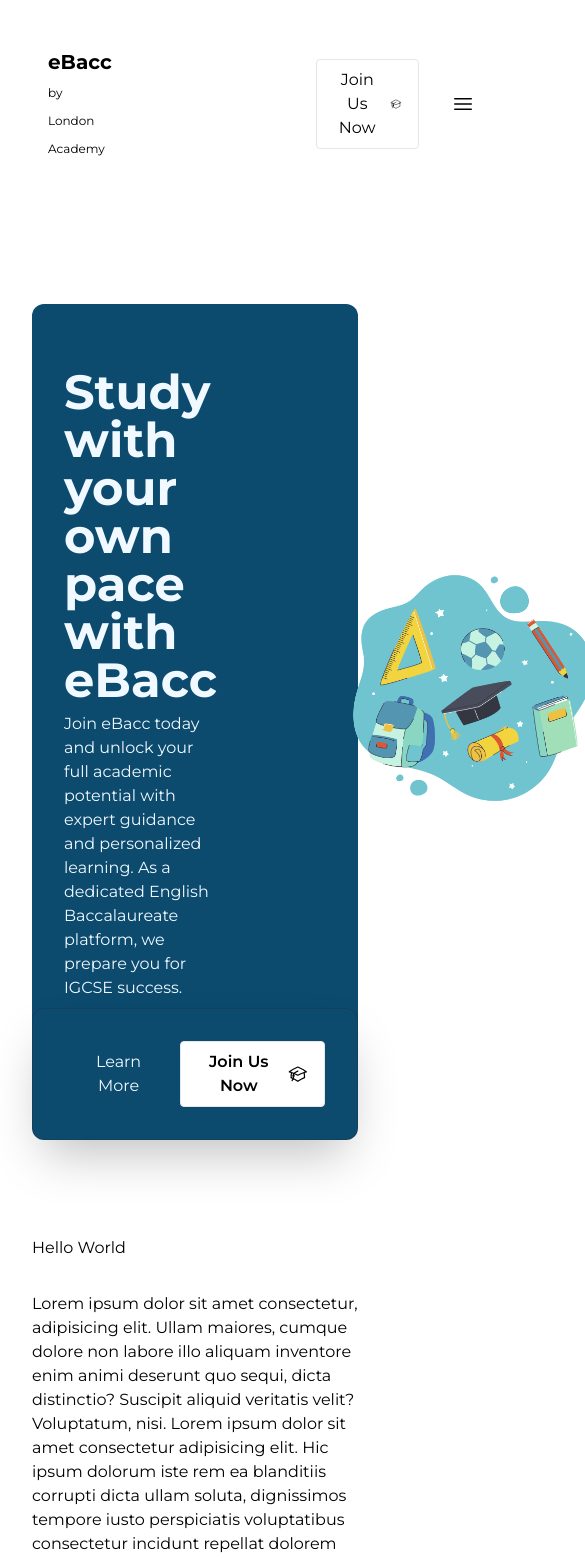
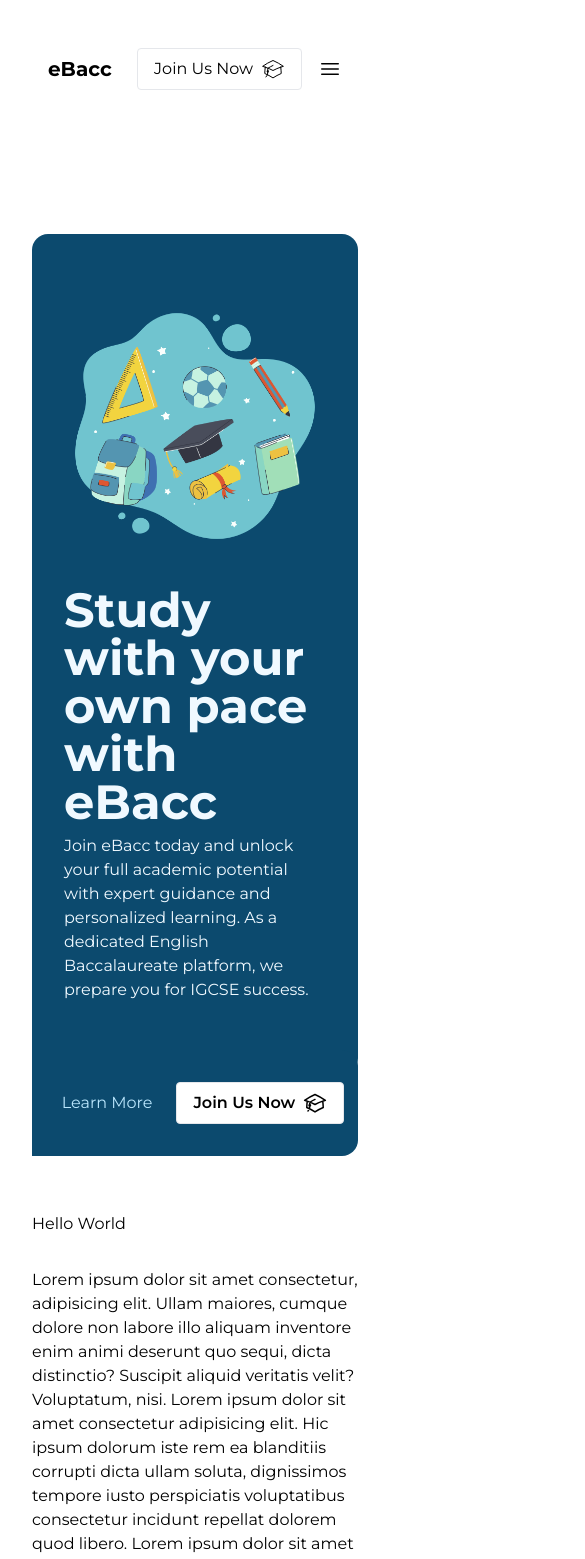
Before and after one commit to Labrahmi/ebacc, a Next.js app: page / in a window 390 px wide. Shown: the top 1559 px of the page, 585 px wide, since content can reach past the window. Built offline with nearby package versions, Linux system fonts and the light colour scheme.

Commit message:
fix mobile and improve hero UI

```diff
--- a/src/app/navBar.tsx
+++ b/src/app/navBar.tsx
@@ -11,9 +11,9 @@ export class NavBar extends React.Component<IProps, {}> {
         return (
             <nav className="w-full flex justify-between items-center z-10 p-4">
                 <a href='/' className="flex justify-center items-center gap-2 select-none">
-                    <h1 className='font-bold text-xl'>eBacc <span className='text-xs font-normal'>by London Academy</span></h1>
+                    <h1 className='font-bold text-xl'>eBacc <span className='text-xs font-normal hidden md:inline'>by London Academy</span></h1>
                 </a>
-                <ul className="flex gap-3 invisible">
+                <ul className="flex gap-3 invisible hidden md:inline">
                     <li><a className='hover:underline' href='/'>Home</a></li>
                     <li><a className='hover:underline' href='/cats'>Cats</a></li>
                     <li><a className='hover:underline' href='/dogs'>Dogs</a></li>
@@ -26,7 +26,7 @@ export class NavBar extends React.Component<IProps, {}> {
                             <path strokeLinecap="round" strokeLinejoin="round" d="M4.26 10.147a60.438 60.438 0 0 0-.491 6.347A48.62 48.62 0 0 1 12 20.904a48.62 48.62 0 0 1 8.232-4.41 60.46 60.46 0 0 0-.491-6.347m-15.482 0a50.636 50.636 0 0 0-2.658-.813A59.906 59.906 0 0 1 12 3.493a59.903 59.903 0 0 1 10.399 5.84c-.896.248-1.783.52-2.658.814m-15.482 0A50.717 50.717 0 0 1 12 13.489a50.702 50.702 0 0 1 7.74-3.342M6.75 15a.75.75 0 1 0 0-1.5.75.75 0 0 0 0 1.5Zm0 0v-3.675A55.378 55.378 0 0 1 12 8.443m-7.007 11.55A5.981 5.981 0 0 0 6.75 15.75v-1.5" />
                         </svg>
                     </button>
-                    <a href="#">
+                    <a className='hidden md:inline' href="#">
                         <Image
                             className='w-10 rounded'
                             src={"/Flag_of_France.png"}
@@ -37,7 +37,7 @@ export class NavBar extends React.Component<IProps, {}> {
                     </a>
                     <div className='cursor-pointer'>
                         <svg xmlns="http://www.w3.org/2000/svg" fill="none" viewBox="0 0 24 24" strokeWidth="1.5" stroke="currentColor" className="size-6">
-                            <path stroke-linecap="round" stroke-linejoin="round" d="M3.75 6.75h16.5M3.75 12h16.5m-16.5 5.25h16.5" />
+                            <path strokeLinecap="round" strokeLinejoin="round" d="M3.75 6.75h16.5M3.75 12h16.5m-16.5 5.25h16.5" />
                         </svg>
                     </div>
                 </div>
--- a/src/app/page.tsx
+++ b/src/app/page.tsx
@@ -8,15 +8,15 @@ export default function Home() {
       <NavBar />
       <div className="flex py-16"></div>
       <PageWrapper>
-        <main className="flex items-center justify-between w-full gap-32 p-8 py-16 group bg-sky-900 rounded-xl text-sky-50">
+        <main className="flex flex-col-reverse md:flex-row items-center justify-between w-full md:gap-32 gap-8 p-8 py-16 group bg-sky-900 rounded-2xl text-sky-50">
           <div className="">
             <h1 className="font-bold text-5xl">Study with your own pace with eBacc</h1>
             <p className="py-2">Join eBacc today and unlock your full academic potential with expert guidance and personalized learning. As a dedicated English Baccalaureate platform, we prepare you for IGCSE success.</p>
           </div>
           <div className="">
-            <div className="w-64 h-64 rounded-xl relative">
+            <div className="w-64 h-64 rounded-2xl relative">
               <Image
-                className="absolute hover:scale-105 transition-all duration-300"
+                className="absolute md:hover:scale-105 transition-all duration-300"
                 src="/7394943-ai.png"
                 alt="Next.js logo"
                 width={500}
@@ -26,14 +26,14 @@ export default function Home() {
           </div>
         </main>
         <div>
-          <div className="flex flex-row-reverse justify-center items-center p-8 gap-2 bg-sky-900 border border-zinc-800 border-opacity-25 rounded-xl shadow-2xl w-fit m-auto relative -top-16">
+          <div className="flex flex-row-reverse justify-center items-center py-8 gap-2 bg-sky-900 rounded-r-2xl relative -top-6">
             <button className='p-2 px-4 rounded border bg-white font-semibold flex justify-center items-center gap-2'>
               <h1 className="">Join Us Now</h1>
               <svg xmlns="http://www.w3.org/2000/svg" fill="none" viewBox="0 0 24 24" strokeWidth="1.5" stroke="currentColor" className="size-6">
                 <path strokeLinecap="round" strokeLinejoin="round" d="M4.26 10.147a60.438 60.438 0 0 0-.491 6.347A48.62 48.62 0 0 1 12 20.904a48.62 48.62 0 0 1 8.232-4.41 60.46 60.46 0 0 0-.491-6.347m-15.482 0a50.636 50.636 0 0 0-2.658-.813A59.906 59.906 0 0 1 12 3.493a59.903 59.903 0 0 1 10.399 5.84c-.896.248-1.783.52-2.658.814m-15.482 0A50.717 50.717 0 0 1 12 13.489a50.702 50.702 0 0 1 7.74-3.342M6.75 15a.75.75 0 1 0 0-1.5.75.75 0 0 0 0 1.5Zm0 0v-3.675A55.378 55.378 0 0 1 12 8.443m-7.007 11.55A5.981 5.981 0 0 0 6.75 15.75v-1.5" />
               </svg>
             </button>
-            <button className='p-2 px-4 flex justify-center items-center gap-2 text-sky-50'><h1>Learn More</h1></button>
+            <button className='p-2 px-4 flex justify-center items-center gap-2 text-sky-200 hover:text-white transition-all'><h1>Learn More</h1></button>
           </div>
         </div>
       </PageWrapper>
@@ -58,7 +58,7 @@ export default function Home() {
 
       {/* <PageWrapper>
         <div className="">
-          <h1 className="text-xl font-semibold">⌘ Hello World, This is me Youssef</h1>
+          <h1 className="text-2xl font-semibold">⌘ Hello World, This is me Youssef</h1>
         </div>
         <div className="space-y-4 my-4">
           <p className="text-zinc-800">
```
